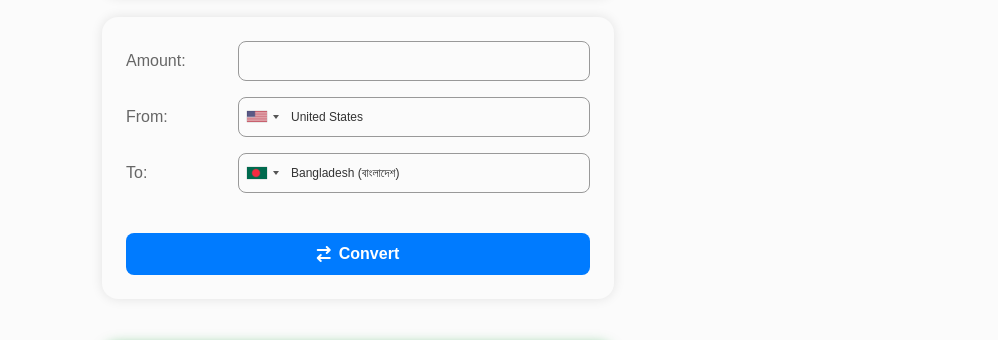
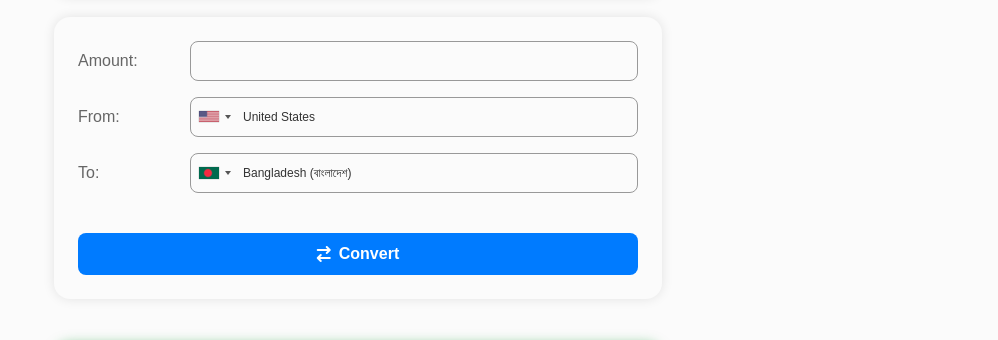
Before and after one commit to HadiuzzamanBappy/Currency-Converter, a plain HTML site: page index.html in a window 1280 px wide. Shown: the part 229-569 px from the top of the page, without its empty margins (282-1280 px from the left). Drawn offline with Linux system fonts and the light colour scheme; no server answers.

Commit message:
V1.01: layout fixed and js updated

```diff
--- a/res/css/style.css
+++ b/res/css/style.css
@@ -102,18 +102,19 @@ p{
     justify-content: center;
     align-items: center;
     gap: 1.25rem;
-    width: 40vw;
+    width: 100vw;
+    padding: 1rem;
 }
 
-@media screen and (max-width: 768px)  {
+@media screen and (min-width: 600px)  {
     .wrap{
-        width: 90vw;
+        width: 80vw;
     }
 }
 
-@media screen and (max-width: 1000px)  {
+@media screen and (min-width: 1000px)  {
     .wrap{
-        width: 60vw;
+        width: 50vw;
     }
 }
 
@@ -151,10 +152,20 @@ form{
 }
 
 .input-group {
-    margin-bottom: 1rem;
     display: flex;
-    align-items: center;
-    gap: 1rem;
+    flex-direction: column;
+    gap: 0.5rem;
+    margin-bottom: 1.25rem;
+}
+
+@media screen and (min-width: 600px)  {
+    .input-group {
+        margin-bottom: 1rem;
+        display: flex;
+        align-items: center;
+        flex-direction: row;
+        gap: 1rem;
+    }
 }
 
 .input-group:last-of-type{
--- a/res/js/script.js
+++ b/res/js/script.js
@@ -49,6 +49,7 @@ class CurrencyConverter {
         const amount = parseFloat(document.getElementById('amount').value);
 
         try {
+            await converter.setBaseCurrency(fromCurrency);
             const resultSingle = await converter.convertTo(toCurrency, 1);
             document.getElementById('single-amount').textContent = `1 ${fromCurrency} = ${resultSingle} ${toCurrency}`;
             const result = await converter.convertTo(toCurrency, amount);
```
Also changed, not shown: 1 other file.
